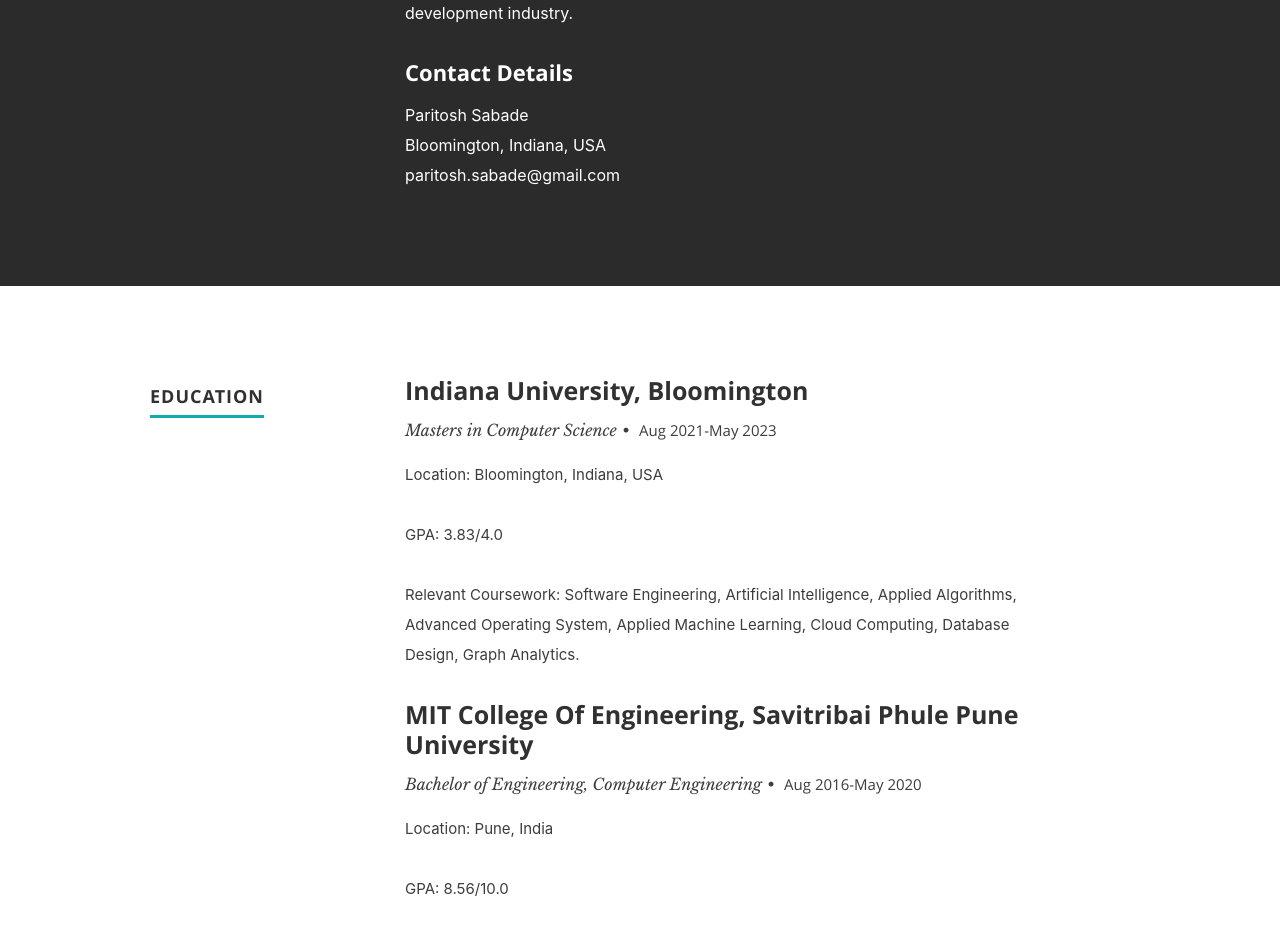
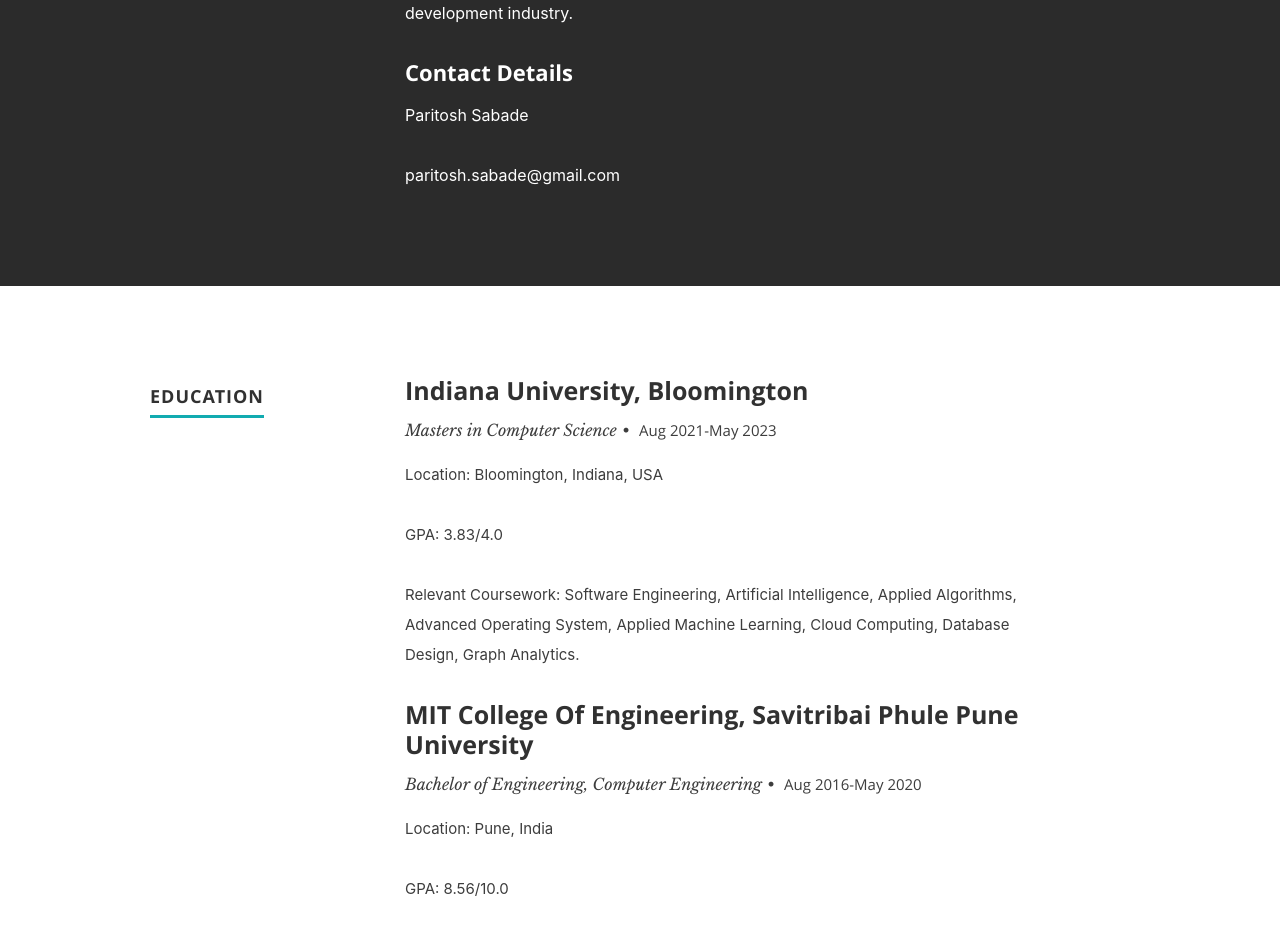
Before and after one commit to ParitoshSabade/PortfolioWebsite, a React (Create React App) app: page / in a window 1280 px wide. Shown: the part 1240-2173 px from the top of the page. Built offline with nearby package versions, Linux system fonts and the light colour scheme.

Commit message:
Update resumeData.js

```diff
--- a/src/resumeData.js
+++ b/src/resumeData.js
@@ -19,7 +19,6 @@
 
       ],
     "aboutme":"Hello, I'm Paritosh Sabade, a software developer with a master's degree in Computer Science from Indiana University. I'm passionate about creating innovative solutions and have a strong background in Python, C#, JavaScript, Java, and C++. Currently, I'm a Research Assistant at Indiana University Bloomington, where I've been using Python and C++ in research projects. I've also gained valuable industry experience as a Software Engineer intern at Bloom Insurance, working with C#, .NET, and Entity Framework ORM. Additionally, I interned at SAPL Asia, where I honed my skills in JavaScript, React, and Python, focusing on web development. My commitment to excellence, enthusiasm for learning, and adaptability set me apart. I am driven by a desire to make a positive impact through my work, and I look forward to taking on new challenges in the software development industry. ",
-    "address":"Bloomington, Indiana, USA",
     "website":"paritosh.sabade@gmail.com",
     "education":[
       {
```
